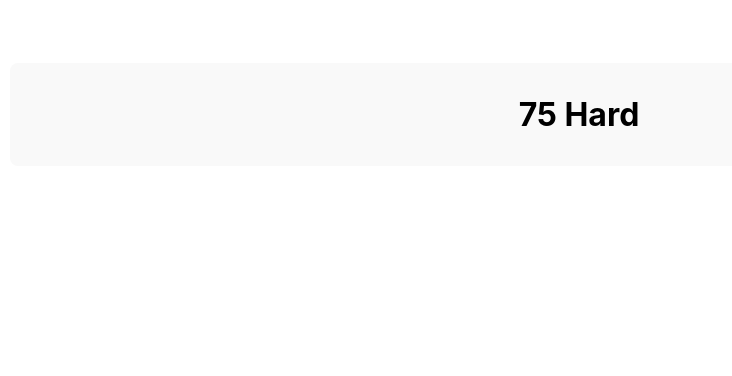
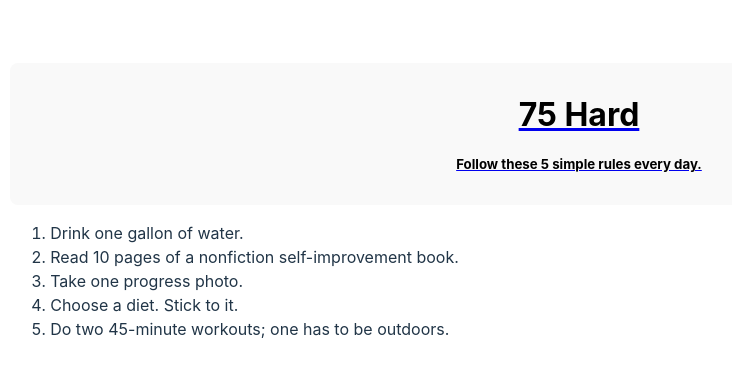
Before and after one commit to robbiemwoolf/75hard, a React (Vite) app: page /rules in a window 1280 px wide. Shown: the top 376 px of the page, without its empty margins (61-793 px from the left). Built offline with nearby package versions, Linux system fonts and the light colour scheme.

Commit message:
rules listed

```diff
--- a/src/Home.css
+++ b/src/Home.css
@@ -12,6 +12,10 @@
 
 h1 {
     width: 100%;
+}
+
+.goHome {
+    display: block;
 }
 
 .box {
@@ -57,3 +61,7 @@
 .done {
     background-color: green;
 }
+
+.list {
+    text-align: left;
+}
--- a/src/Rules.jsx
+++ b/src/Rules.jsx
@@ -1,3 +1,4 @@
+import { Link } from 'react-router-dom'
 import './Home.css'
 
 function Rules() {
@@ -5,8 +6,20 @@
   return (
     <div className='container'>
         <div className="heading">
-            <button><h1>75 Hard</h1></button>
+            <Link to={`/`}>
+                <button className='goHome'>
+                    <h1>75 Hard</h1>
+                    <h5>Follow these 5 simple rules every day.</h5>
+                </button>
+            </Link>
         </div>
+        <ol className='list'>
+            <li className='rule'>Drink one gallon of water.</li>
+            <li>Read 10 pages of a nonfiction self-improvement book.</li>
+            <li>Take one progress photo.</li>
+            <li>Choose a diet. Stick to it.</li>
+            <li>Do two 45-minute workouts; one has to be outdoors.</li>
+        </ol>
     </div>
   )
 }
```
